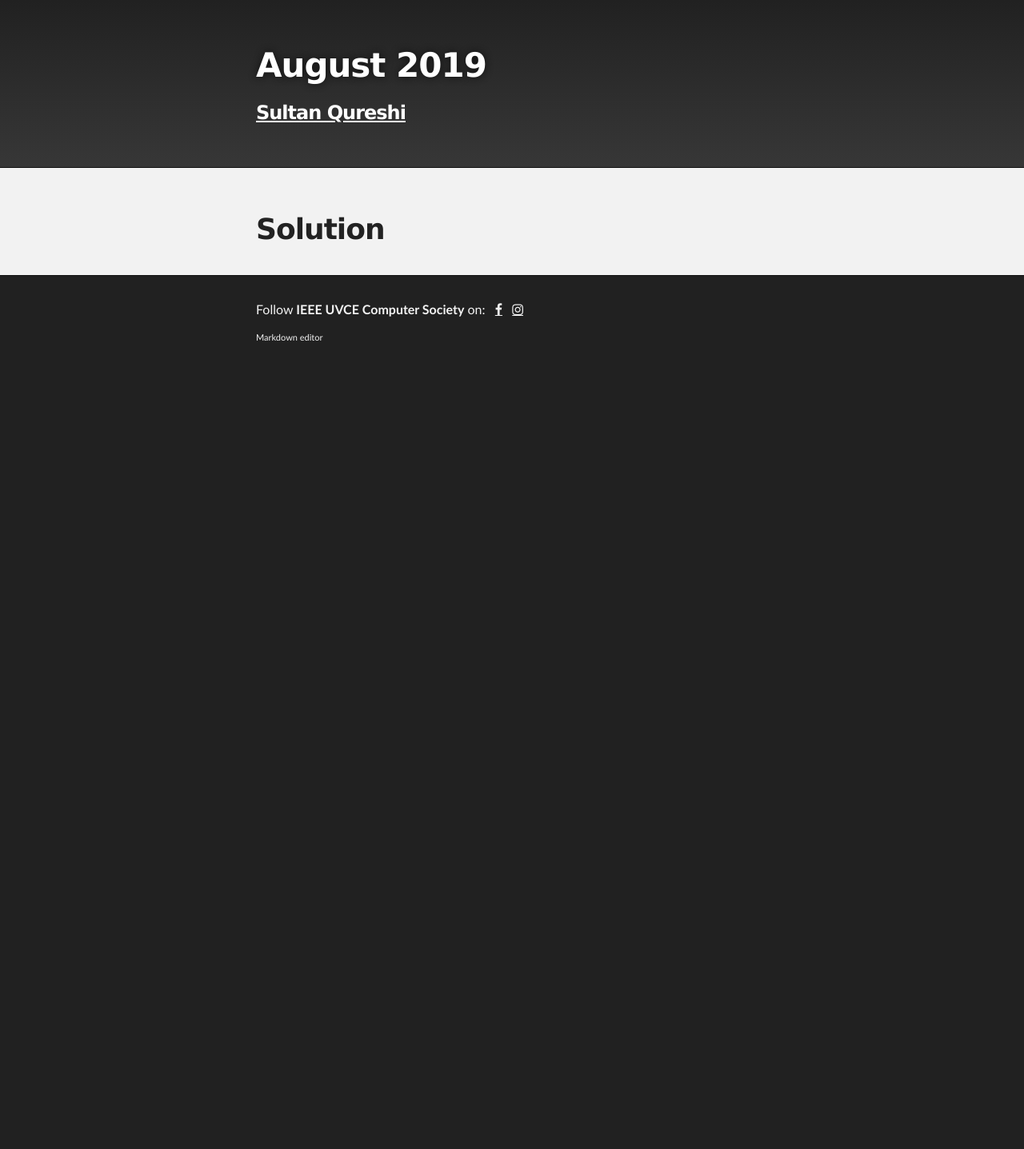
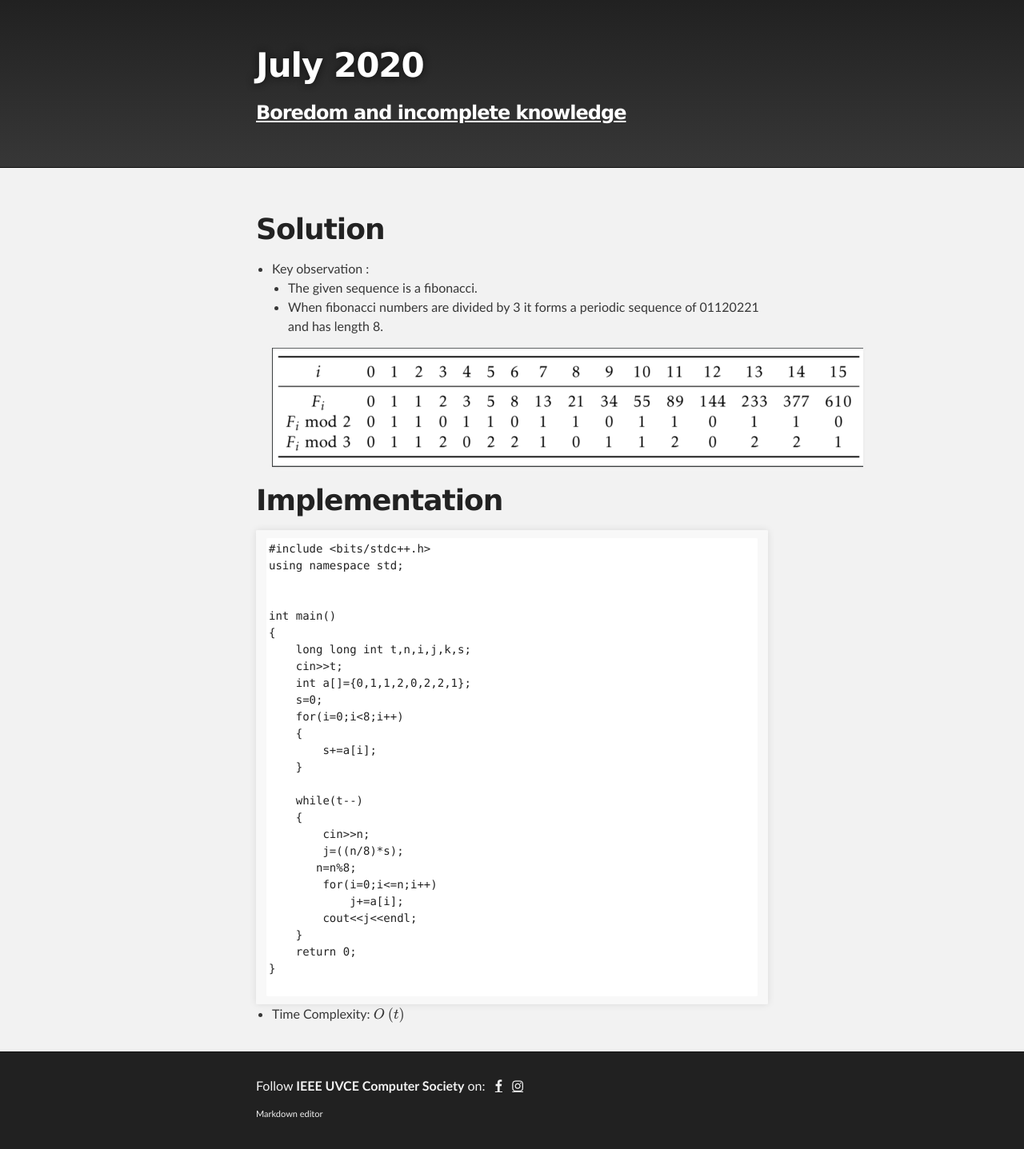
Before and after one commit to ieee-uvce-cs/ncode, a Jekyll site: the page built from editorials/July-2020/Boredom-and-incomplete-knowledge.md, in a window 1280 px wide. Shown: the whole page at 80% size. Built offline with Jekyll 4.4.1, drawn with Linux system fonts in a browser that asks for light colours; formulas are drawn with MathJax 3; before the commit the page ends 900 px from its top, so only the background shows below that.

Commit message:
Update Boredom-and-incomplete-knowledge.md

```diff
--- a/editorials/July-2020/Boredom-and-incomplete-knowledge.md
+++ b/editorials/July-2020/Boredom-and-incomplete-knowledge.md
@@ -1,7 +1,46 @@
 ---
 layout: default-editorial
-title: August 2019
-problem: Sultan Qureshi
+title: July 2020
+problem: Boredom and incomplete knowledge
 link: https://www.hackerrank.com/contests/uvce-ncode-july-2020/challenges/left-out-words
 ---
 # Solution
+
+* Key observation :
+    * The given sequence is a fibonacci.
+    * When fibonacci numbers are divided by 3 it forms a periodic sequence of 01120221 and has length 8.
+
+    ![Img](../../assets/images/fibonacci.png)
+
+# Implementation
+
+~~~
+#include <bits/stdc++.h>
+using namespace std;
+
+
+int main()
+{
+    long long int t,n,i,j,k,s;
+    cin>>t;
+    int a[]={0,1,1,2,0,2,2,1};
+    s=0;
+    for(i=0;i<8;i++)
+    {
+        s+=a[i];
+    }
+
+    while(t--)
+    {
+        cin>>n;
+        j=((n/8)*s);
+       n=n%8;
+        for(i=0;i<=n;i++)
+            j+=a[i];
+        cout<<j<<endl;
+    }
+    return 0;
+}
+
+~~~
+* Time Complexity: $O$ $(t)$
```
Also changed, not shown: editorials/July-2020/Boredom-and-aliens.md (+2 -2 lines), editorials/July-2020/Boredom-and-ballons.md (+3 -3 lines), editorials/July-2020/index.md (+1 -1 lines), assets/images/fibonacci.PNG (added).
